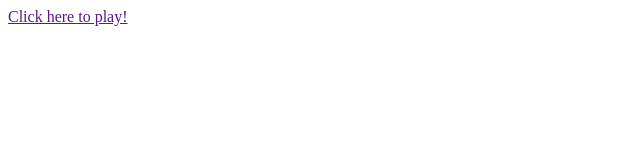
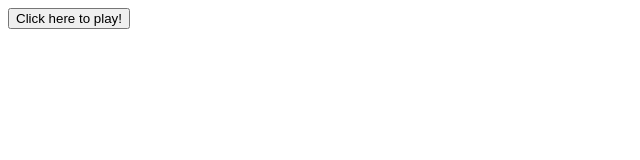
Before and after one commit to impostors-space/frontend, a website: page index.html in a window 1280 px wide. Shown: the whole page, without its empty margins (0-640 px from the left). Drawn offline with Linux system fonts and the light colour scheme.

Commit message:
Changed index.html

```diff
--- a/index.html
+++ b/index.html
@@ -5,6 +5,7 @@
         <title>Impostor | the new type of social media</title>
     </head>
     <body>
-        <a href="">Click here to play!</a>
+        <button id="play-button">Click here to play!</button>
     </body>
+    <script type="text/javascript" src="js/index.js"></script>
 </html>
```
